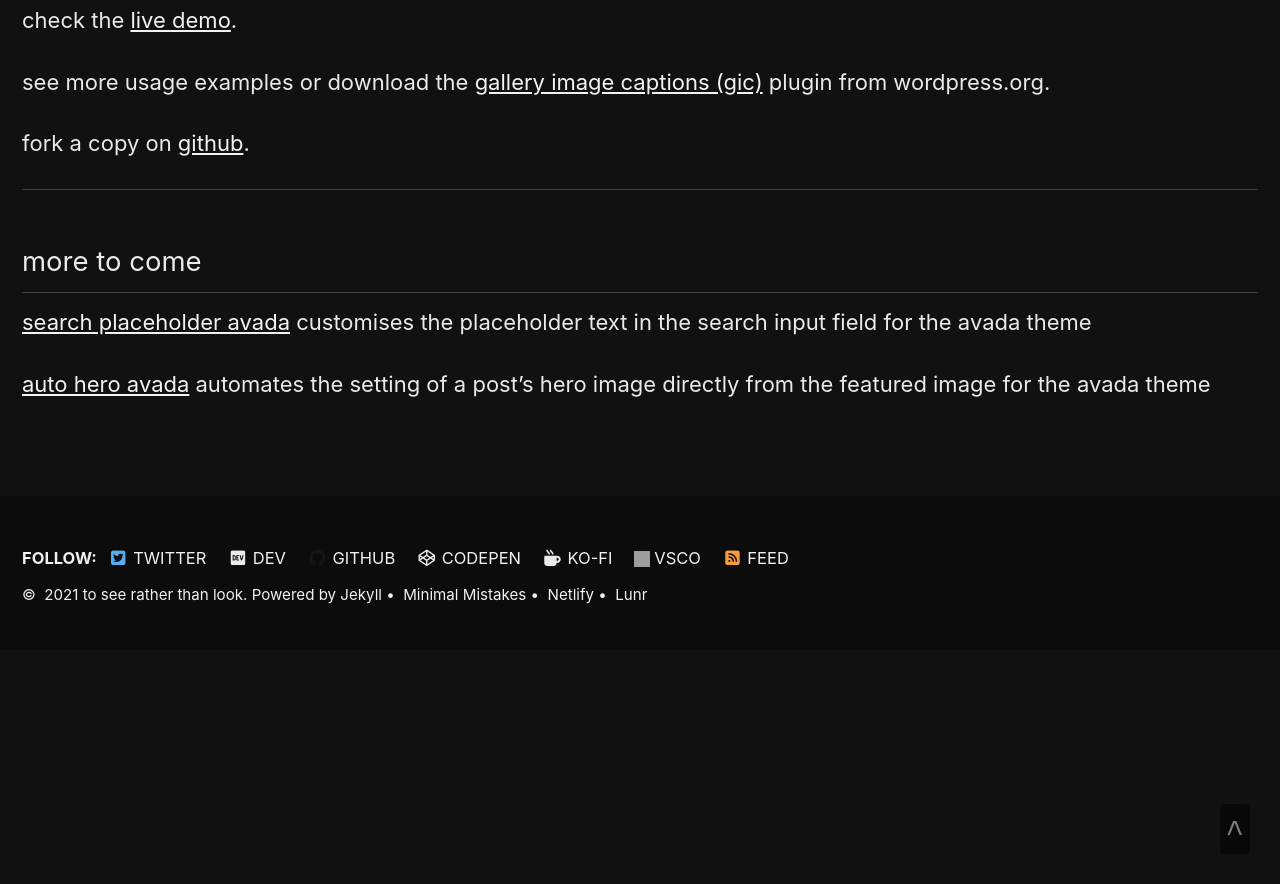
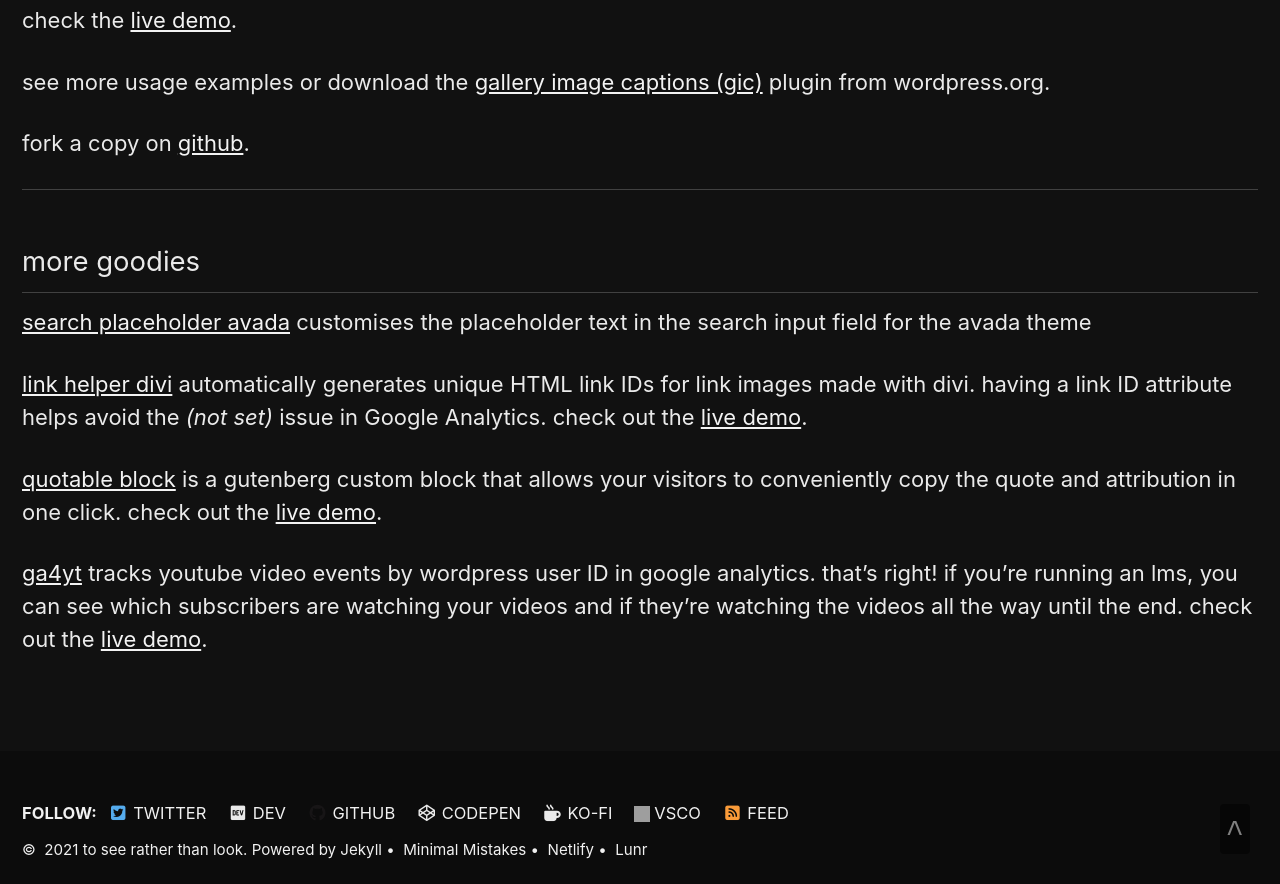
Before and after one commit to marklchaves/caughtmyeye, a Jekyll site: the page built from _webdev/plugins.md, in a window 1280 px wide and 900 px high, scrolled down 6245 px, cut to the strip 16-900 px from the top of the window. Built offline with Jekyll 4.4.1, drawn with Linux system fonts in a browser that asks for light colours; cached includes are drawn as plain includes; nearby versions of some CDN libraries; before the commit the page ends 6911 px from its top, so only the background shows below that; grey boxes are pictures that could not be loaded.

Commit message:
Update plugins.md

```diff
--- a/_webdev/plugins.md
+++ b/_webdev/plugins.md
@@ -128,8 +128,12 @@ fork a copy on [github](https://github.com/marklchaves/gallery-image-captions).
 
 ---
 
-## more to come
+## more goodies
 
 [search placeholder avada](https://wordpress.org/plugins/search-placeholder-avada/) customises the placeholder text in the search input field for the avada theme
 
-[auto hero avada](https://github.com/marklchaves/auto-hero-avada) automates the setting of a post's hero image directly from the featured image for the avada theme
+[link helper divi](https://github.com/chavesm/link-helper-divi) automatically generates unique HTML link IDs for link images made with divi. having a link ID attribute helps avoid the _(not set)_ issue in Google Analytics. check out the [live demo](https://streetphotography.blog/divi-image-test/).
+
+[quotable block](https://github.com/marklchaves/quotable-block) is a gutenberg custom block that allows your visitors to conveniently copy the quote and attribution in one click. check out the [live demo](https://streetphotography.blog/hello-world/#quotable).
+
+[ga4yt](https://github.com/marklchaves/cme-ga4yt) tracks youtube video events by wordpress user ID in google analytics. that's right! if you're running an lms, you can see which subscribers are watching your videos and if they're watching the videos all the way until the end. check out the [live demo](https://streetphotography.blog/youtube-video-tracking/).
```
